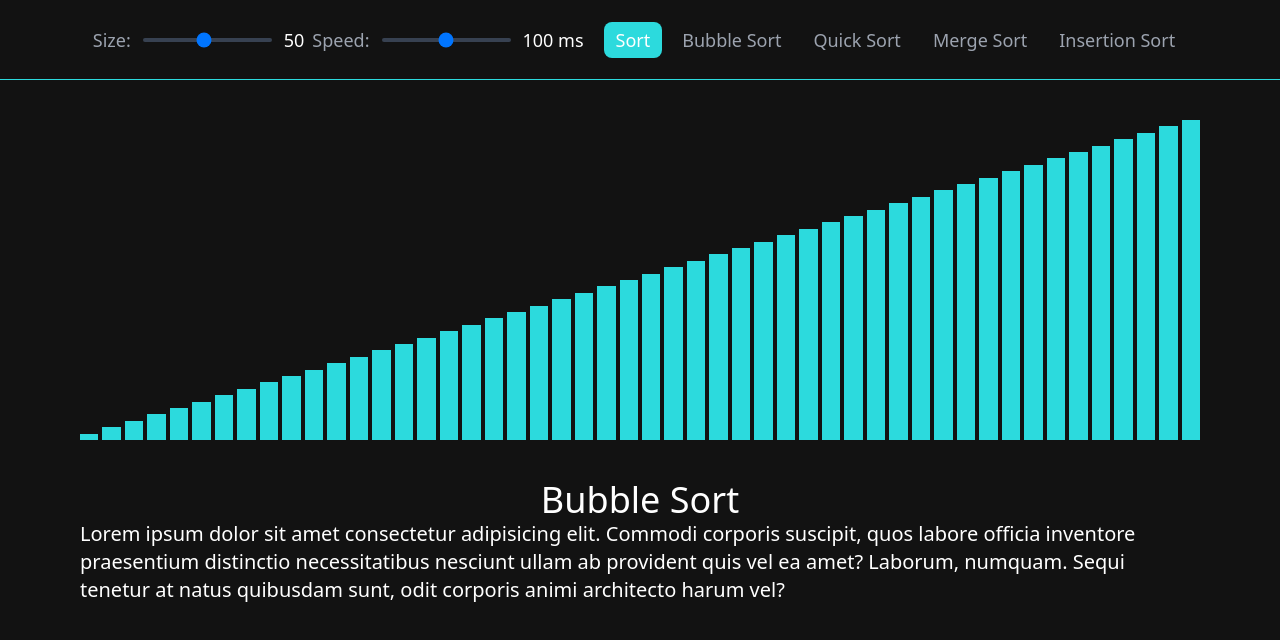
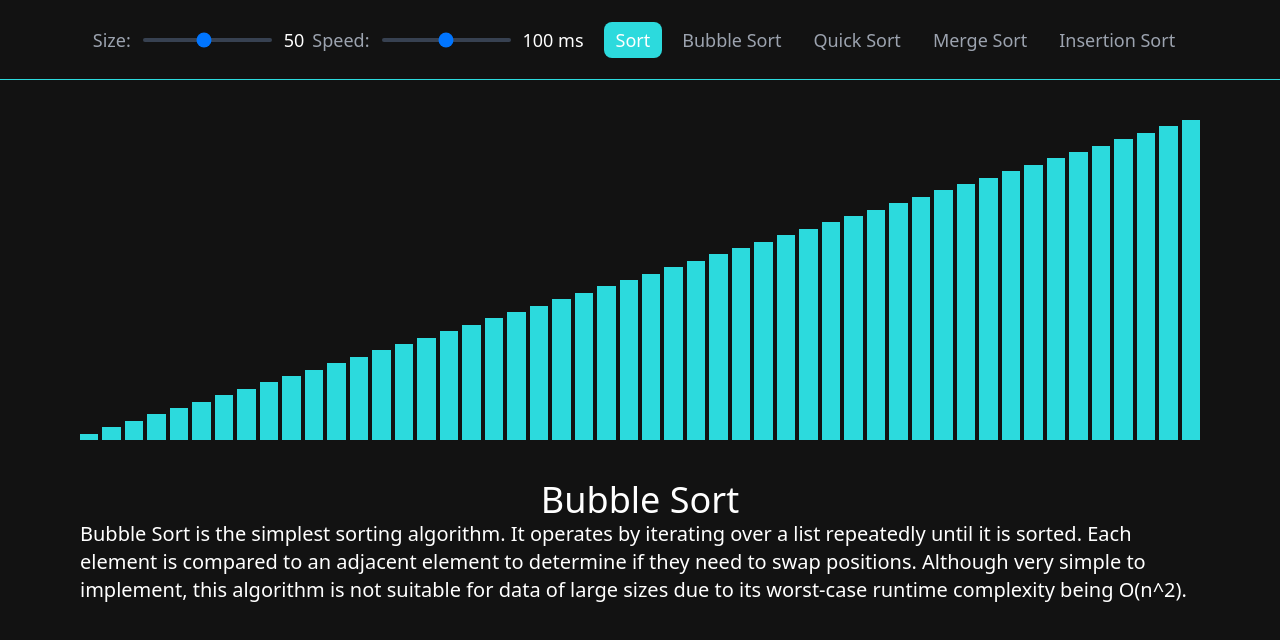
Before and after one commit to robertchapmanrlc/Sorting-Algorithm-Visualizer, a React (Vite) app: page / in a window 1280 px wide. Shown: the top 640 px of the page. Built offline with nearby package versions, Linux system fonts and the light colour scheme.

Commit message:
Created list of algorithms and corresponding description lib directory. Added prop to Explanation component for the description of an algorithm.

```diff
--- a/src/App.tsx
+++ b/src/App.tsx
@@ -4,9 +4,12 @@ import Dashboard from "./components/Dashboard/Dashboard";
 import Explanation from "./components/Explanation/Explanation";
 import SortingBars from "./components/SortingBars/SortingBars";
 
+import { algorithms } from "./lib/algoritm-descriptions";
+
 function App() {
   const [bars, setBars] = useState(Array(50).fill(0));
-  const [algorithm, setAlgorithm] = useState('Bubble Sort');
+  const [algorithm, setAlgorithm] = useState('');
+  const [description, setDescription] = useState('');
 
   useEffect(() => {
     let barsCopy = [...bars];
@@ -14,6 +17,8 @@ function App() {
       barsCopy[i] = i + 1;
     }
     setBars([...barsCopy]);
+    setAlgorithm(algorithms[0].name);
+    setDescription(algorithms[0].description);
   }, []);
 
   const changeBarsSize = (newSize: number) => {
@@ -24,12 +29,17 @@ function App() {
     setBars([...barsCopy]);
   }
 
+  const changeAlgorithm = (alg: number) => {
+    setAlgorithm(algorithms[alg].name);
+    setDescription(algorithms[alg].description);
+  }
+
   return (
     <>
       <div className="w-full h-full flex flex-col gap-y-10 pb-5 justify-start items-center overflow-y-auto">
-        <Dashboard changeBarsSize={changeBarsSize} size={bars.length} setAlgorithm={setAlgorithm} />
+        <Dashboard changeBarsSize={changeBarsSize} size={bars.length} setAlgorithm={changeAlgorithm} />
         <SortingBars bars={bars} />
-        <Explanation algorithm={algorithm} />
+        <Explanation algorithm={algorithm} description={description} />
       </div>
     </>
   );
--- a/src/components/Dashboard/Dashboard.tsx
+++ b/src/components/Dashboard/Dashboard.tsx
@@ -2,7 +2,7 @@
 interface DashboardProps {
   changeBarsSize: (size: number) => void;
   size: number;
-  setAlgorithm: (algorithm: string) => void;
+  setAlgorithm: (algorithm: number) => void;
 }
 
 export default function Dashboard({ changeBarsSize, size, setAlgorithm }: DashboardProps) {
@@ -44,16 +44,16 @@ export default function Dashboard({ changeBarsSize, size, setAlgorithm }: Dashbo
         <button className="text-white text-base md:text-lg bg-primary px-3 py-1 rounded-lg">
           Sort
         </button>
-        <button className={`text-gray-400 text-base md:text-lg px-3 py-1 rounded-lg hover:text-white hover:bg-secondary/25 transition-all`} onClick={() => setAlgorithm("Bubble Sort")}>
+        <button className={`text-gray-400 text-base md:text-lg px-3 py-1 rounded-lg hover:text-white hover:bg-secondary/25 transition-all`} onClick={() => setAlgorithm(0)}>
           Bubble Sort
         </button>
-        <button className="text-gray-400 text-base md:text-lg px-3 py-1 rounded-lg hover:text-white hover:bg-secondary/25 transition-all" onClick={() => setAlgorithm("Quick Sort")}>
+        <button className="text-gray-400 text-base md:text-lg px-3 py-1 rounded-lg hover:text-white hover:bg-secondary/25 transition-all" onClick={() => setAlgorithm(1)}>
           Quick Sort
         </button>
-        <button className="text-gray-400 text-base md:text-lg px-3 py-1 rounded-lg hover:text-white hover:bg-secondary/25 transition-all" onClick={() => setAlgorithm("Merge Sort")}>
+        <button className="text-gray-400 text-base md:text-lg px-3 py-1 rounded-lg hover:text-white hover:bg-secondary/25 transition-all" onClick={() => setAlgorithm(2)}>
           Merge Sort
         </button>
-        <button className="text-gray-400 text-base md:text-lg px-3 py-1 rounded-lg hover:text-white hover:bg-secondary/25 transition-all" onClick={() => setAlgorithm("Insertion Sort")}>
+        <button className="text-gray-400 text-base md:text-lg px-3 py-1 rounded-lg hover:text-white hover:bg-secondary/25 transition-all" onClick={() => setAlgorithm(3)}>
           Insertion Sort
         </button>
       </div>
--- a/src/components/Explanation/Explanation.tsx
+++ b/src/components/Explanation/Explanation.tsx
@@ -1,18 +1,15 @@
+
+
 interface ExplanationProps {
   algorithm: string;
+  description: string;
 }
 
-export default function Explanation({ algorithm }: ExplanationProps) {
+export default function Explanation({ algorithm, description }: ExplanationProps) {
   return (
     <article className="w-full px-10 md:px-20">
       <h1 className="text-white text-4xl text-center">{algorithm}</h1>
-      <p className="text-white text-xl">
-        Lorem ipsum dolor sit amet consectetur adipisicing elit. Commodi
-        corporis suscipit, quos labore officia inventore praesentium distinctio
-        necessitatibus nesciunt ullam ab provident quis vel ea amet? Laborum,
-        numquam. Sequi tenetur at natus quibusdam sunt, odit corporis animi
-        architecto harum vel?
-      </p>
+      <p className="text-white text-xl">{description}</p>
     </article>
   );
 }
--- /dev/null
+++ b/src/lib/algoritm-descriptions.ts
@@ -0,0 +1,22 @@
+export const algorithms = [
+  {
+    name: "Bubble Sort",
+    description:
+      "Bubble Sort is the simplest sorting algorithm. It operates by iterating over a list repeatedly until it is sorted. Each element is compared to an adjacent element to determine if they need to swap positions. Although very simple to implement, this algorithm is not suitable for data of large sizes due to its worst-case runtime complexity being O(n^2).",
+  },
+  {
+    name: "Quick Sort",
+    description:
+      "Quick Sort is based on the Divide and Conquer technique. It picks an element to serve as a pivot and partitions the remaining elements around it until the list is sorted. That is, elements smaller than the pivot are placed to the left of the pivot and larger elements are place to the right of the pivot. While any element can be choosen as the pivot, the performance of the algorithm can vary depending on if a good pivot is choosen. It's best and average runtime complexity is O(nlogn) while its worst runtime complexity is O(n^2). While it's efficient for large datasets, it's not a good choice for smaller datasets.",
+  },
+  {
+    name: "Merge Sort",
+    description:
+      "Merge Sort is based on the Divide and Conquer technique. It divides a list into two smaller lists, sorts the sublists, and merges them together. It's run time complexity is garaunteed to be O(nlogn) in the worst-case, making it perform well for large datasets. However, it's not optimal for smaller datasets.",
+  },
+  {
+    name: "Insertion Sort",
+    description:
+      "Insertion Sort operates similar to how you might sort playing cards in your hand. The list is conceptually split into two parts: a sorted part and an unsorted part. Elements in the unsorted part are placed into the sorted part. An element is swapped with successive elements in the sorted part until it is in the correct position. While its best-case runtime complexity is O(n), its average and worst-case runtime complexity is O(n^2). It's good choice for smaller datasets and datasets that are already partially sorted.",
+  },
+] as const;
```
